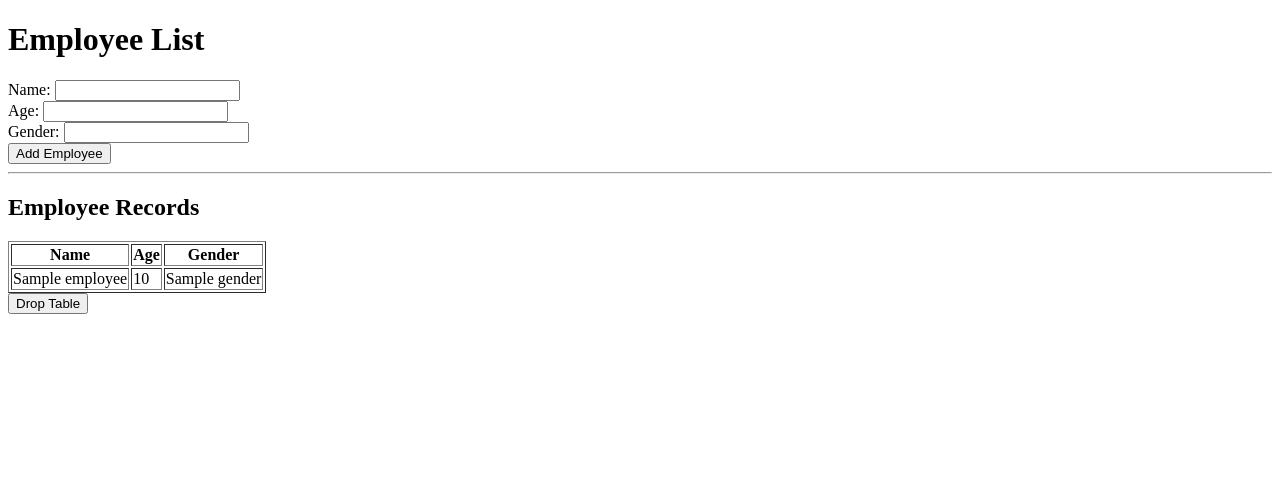
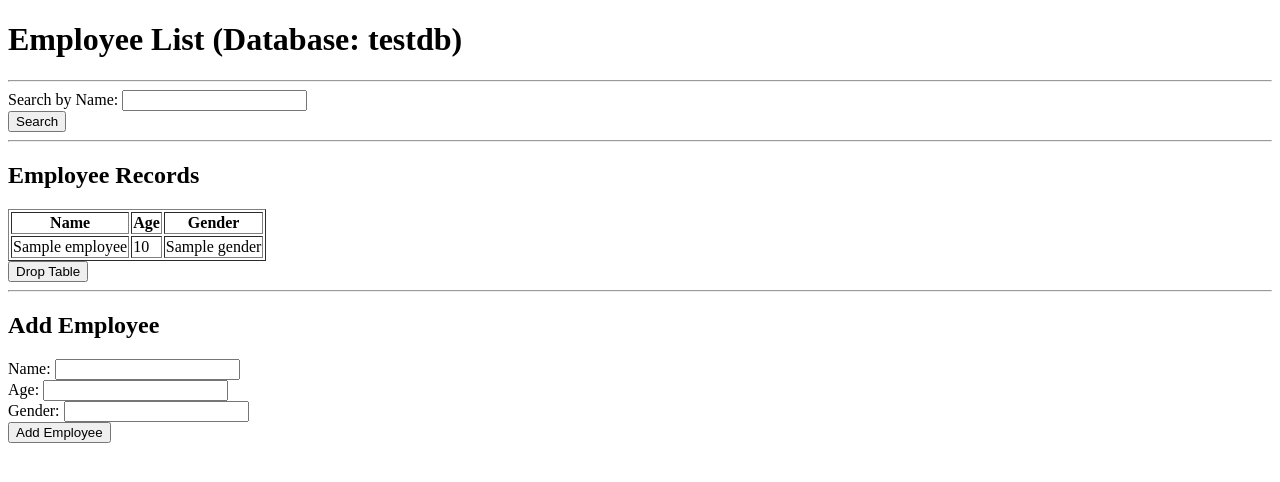
Before and after one commit to Terminal127/devops-ansible-sonar, a Flask app: page / in a window 1280 px wide. Shown: the top 482 px of the page. Run offline with Flask 2, Linux system fonts and the light colour scheme; a database or web service that is not in the repository returns one stand-in record (values such as "Sample title"); some libraries are stand-ins or nearby versions.

Commit message:
first feature batch added

```diff
--- a/app/app.py
+++ b/app/app.py
@@ -23,7 +23,8 @@ create_database()
 @app.route('/')
 def index():
     employees = db.employees.find()
-    return render_template('index.html', employees=employees)
+    database_name = app.config['MONGO_URI'].split('/')[-1]  # Extract database name
+    return render_template('index.html', employees=employees, database_name=database_name)
 
 @app.route('/add', methods=['POST'])
 def add_employee():
@@ -42,5 +43,17 @@ def drop_table():
     db.employees.drop()
     return redirect('/')
 
+@app.route('/search', methods=['POST'])
+def search_employee():
+    search_name = request.form['search_name']
+    employees = db.employees.find({'name': search_name})
+
+    if employees.count() == 0:
+        message = f"No employee found with the name '{search_name}'."
+    else:
+        message = f"Employee(s) found with the name '{search_name}':"
+
+    return render_template('index.html', employees=employees, message=message)
+
 if __name__ == '__main__':
     app.run(host='0.0.0.0', port=8000, debug=True)
--- a/app/templates/index.html
+++ b/app/templates/index.html
@@ -1,25 +1,24 @@
 <!DOCTYPE html>
 <html lang="en">
+
 <head>
     <meta charset="UTF-8">
     <meta http-equiv="X-UA-Compatible" content="IE=edge">
     <meta name="viewport" content="width=device-width, initial-scale=1.0">
     <title>Employee List</title>
 </head>
+
 <body>
-    <h1>Employee List</h1>
-    <form action="/add" method="post">
-        <label for="name">Name:</label>
-        <input type="text" id="name" name="name" required><br>
-
-        <label for="age">Age:</label>
-        <input type="number" id="age" name="age" required><br>
-
-        <label for="gender">Gender:</label>
-        <input type="text" id="gender" name="gender" required><br>
-
-        <input type="submit" value="Add Employee">
+    <h1>Employee List (Database: {{ database_name }})</h1>
+    <hr>
+    <form action="/search" method="post">
+        <label for="search_name">Search by Name:</label>
+        <input type="text" id="search_name" name="search_name"><br>
+        <input type="submit" value="Search">
     </form>
+    {% if message %}
+    <p>{{ message }}</p>
+    {% endif %}
     <hr>
     <h2>Employee Records</h2>
     <table border="1">
@@ -39,5 +38,17 @@
     <form action="/drop" method="post">
         <input type="submit" value="Drop Table">
     </form>
+    <hr>
+    <h2>Add Employee</h2>
+    <form action="/add" method="post">
+        <label for="name">Name:</label>
+        <input type="text" id="name" name="name" required><br>
+        <label for="age">Age:</label>
+        <input type="number" id="age" name="age" required><br>
+        <label for="gender">Gender:</label>
+        <input type="text" id="gender" name="gender" required><br>
+        <input type="submit" value="Add Employee">
+    </form>
 </body>
+
 </html>
```
Also changed, not shown: README.md.
